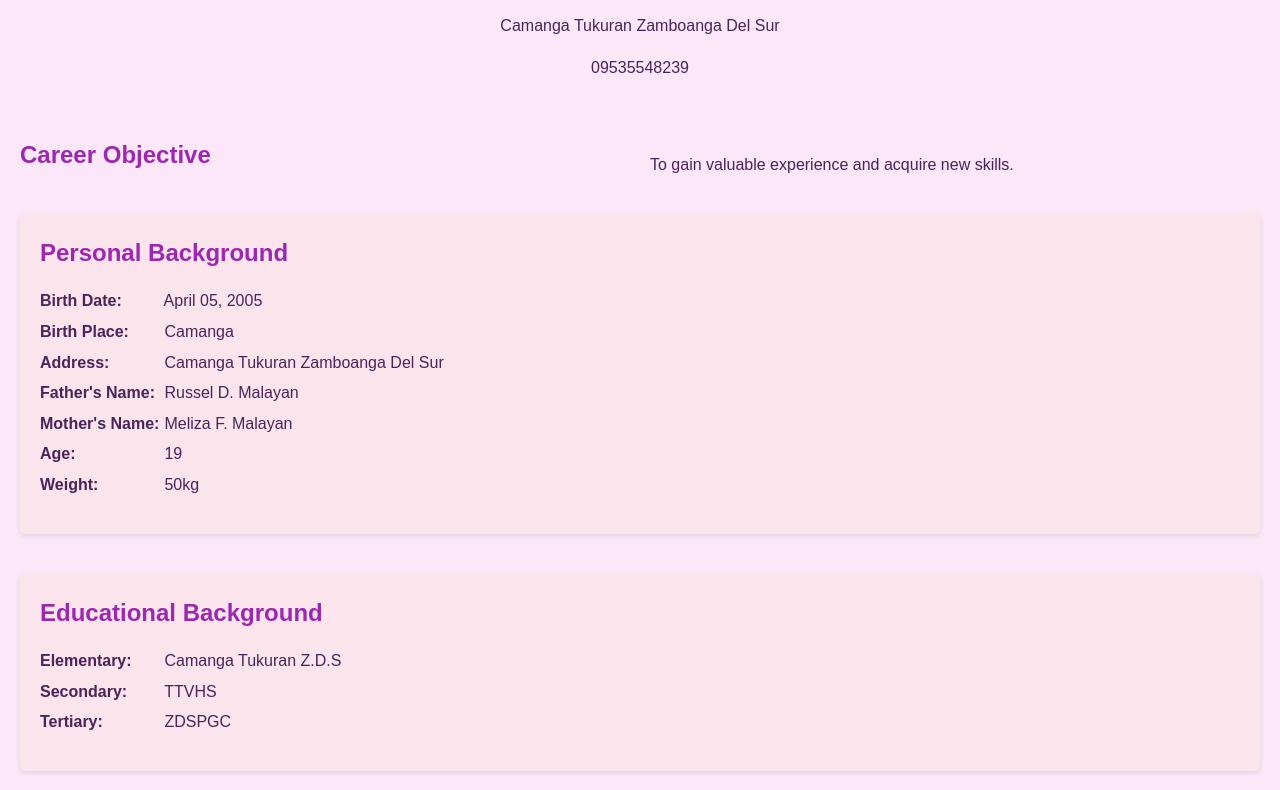
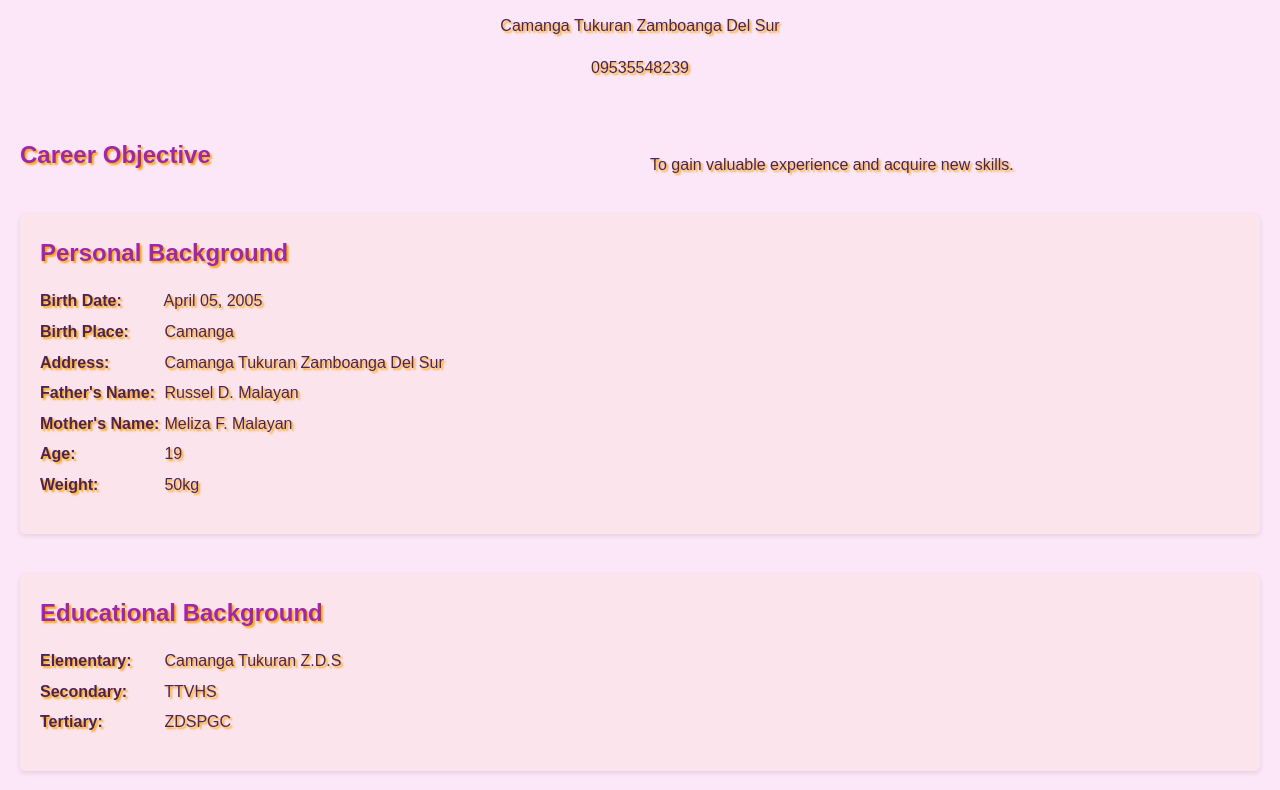
Before and after one commit to gwapo20601/echel, a plain HTML site: page index.html in a window 1280 px wide. Shown: the part 253-1043 px from the top of the page. Drawn offline with Linux system fonts and the light colour scheme.

Commit message:
Update index.html

```diff
--- a/index.html
+++ b/index.html
@@ -24,6 +24,9 @@ header img {
     margin-bottom: 10px;
     border: 3px solid #f8bbd0; /* Light pink border */
 }
+    h1, h2, li, p {
+        text-shadow: 2px 2px 2px orange;
+    }
 
 h1, h2 {
     margin-top: 0;
```
